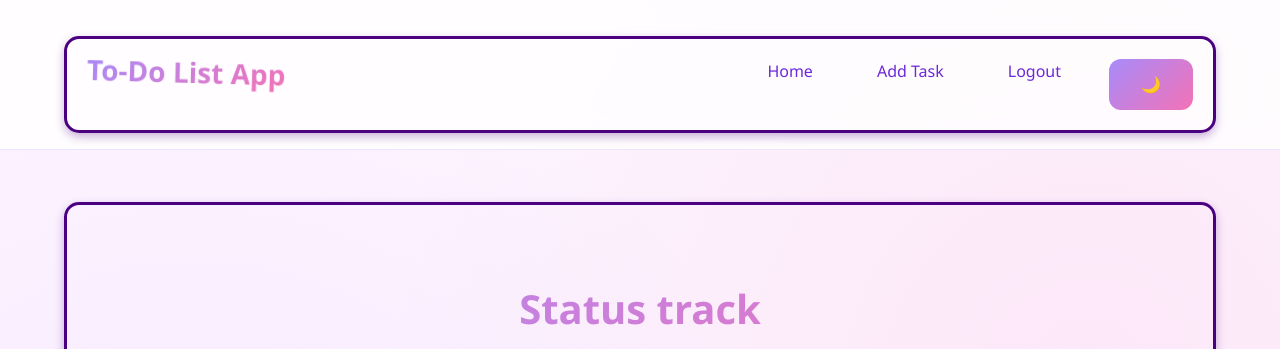
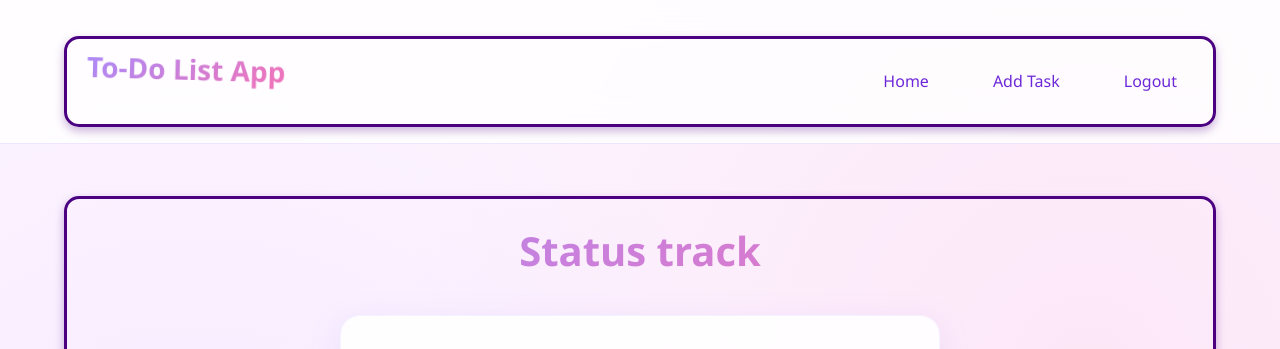
Before and after one commit to Naomi-Liboke/To-Do-Web-App, a Django app: page /add/ in a window 1280 px wide. Shown: the top 349 px of the page. Run offline with Django 5.2, Linux system fonts and the light colour scheme; the visitor is signed in with stand-in values (Sample User, id 1).

Commit message:
Revert "Resolved merge conflicts"
This reverts commit 31b44d941862a611a6226c53e19518c8ac459c99, reversing
changes made to 0072c4224fcefa5809b5b7d6230bc13507411d6e.

```diff
--- a/to_do_project/to_do_app/templates/to_do_app/base.html
+++ b/to_do_project/to_do_app/templates/to_do_app/base.html
@@ -23,17 +23,13 @@
                         <li><a href="{% url 'login' %}">Login💻</a></li>
                         <li><a href="{% url 'register' %}">Register</a></li>
                     {% endif %}
-                    <li>
-                        <button id="dark-mode-toggle" class="dark-mode-btn">🌙</button>
-                    </li>
-                </ul>
+
             </nav>
         </div>
     </header>
 
     <main>
         <div class="container">
-            <div id="welcome-message">🌸 Welcome to your To-Do App 🌼</div>
 
             {% block content %}
             <!-- Page-specific content will go here -->
@@ -47,10 +43,7 @@
         </div>
     </footer>
 
-    <!-- JS -->
-    <script src="{% static 'to_do_app/js/main.js' %}"></script>
 
-    <!-- Inline Dark Mode JS -->
     <script>
     document.addEventListener('DOMContentLoaded', function() {
         const toggle = document.getElementById('dark-mode-toggle');
```
